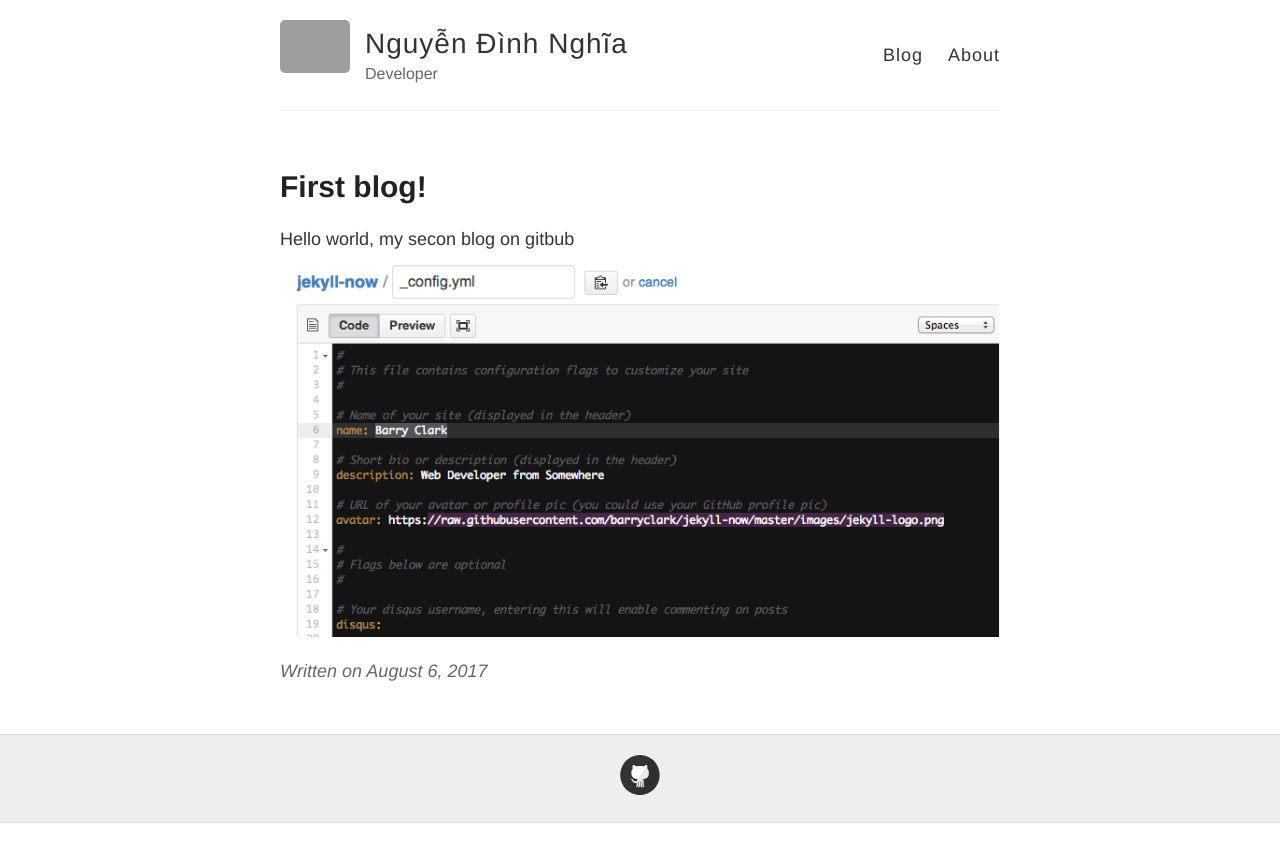
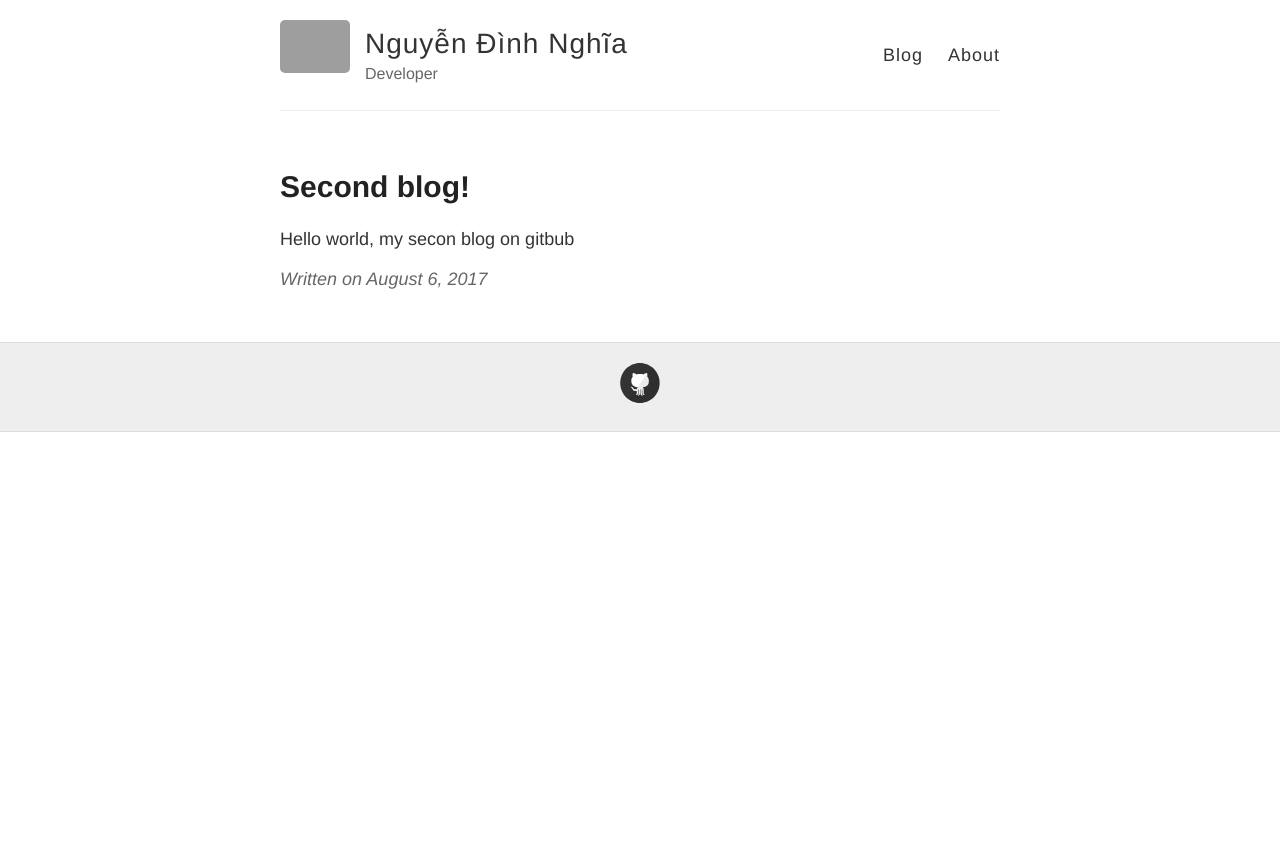
Before and after one commit to nghiand1010/nghiand1010.github.io, a Jekyll site: the page built from _posts/2017-8-6-SecondTest.md, in a window 1280 px wide. Shown: the top 862 px of the page. Built offline with Jekyll 4.4.1, drawn with Linux system fonts in a browser that asks for light colours; grey boxes are pictures that could not be loaded.

Commit message:
Update 2017-8-6-SecondTest.md

```diff
--- a/_posts/2017-8-6-SecondTest.md
+++ b/_posts/2017-8-6-SecondTest.md
@@ -1,7 +1,6 @@
 ---
 layout: post
-title: First blog!
+title: Second blog!
 ---
 
 Hello world, my secon blog on gitbub
-![_config.yml]({{ site.baseurl }}/images/config.png)
```
